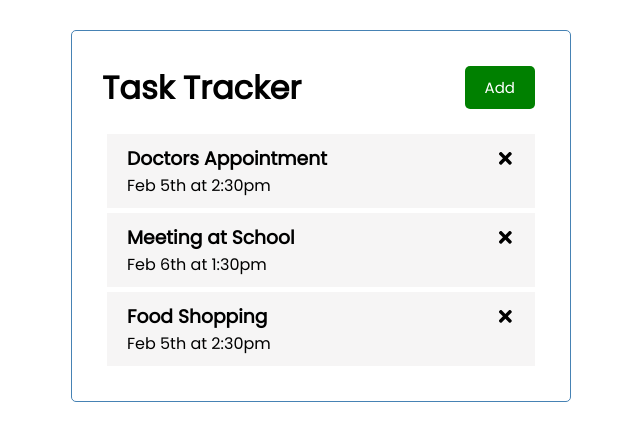
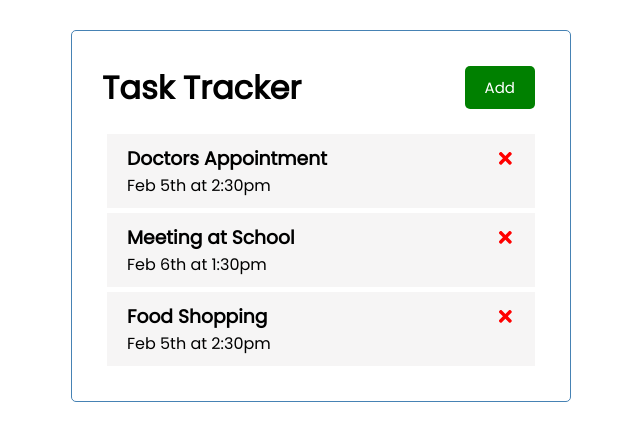
Before and after one commit to mauger1998/react-task-tracker, a React (Create React App) app: page / in a window 1280 px wide. Shown: the top 440 px of the page, without its empty margins (319-959 px from the left). Built offline with nearby package versions, Linux system fonts and the light colour scheme.

Commit message:
Add color red and cursor pointer to x icons in task.js

```diff
--- a/src/components/Task.js
+++ b/src/components/Task.js
@@ -4,7 +4,7 @@ const Task = ({task}) => {
   return (
     <div className="task">
         <h3>
-          {task.text} <FaTimes />
+          {task.text} <FaTimes style={{color:"red", cursor:"pointer"}} />
         </h3>
         <p>{task.day}</p>
     </div>
```
